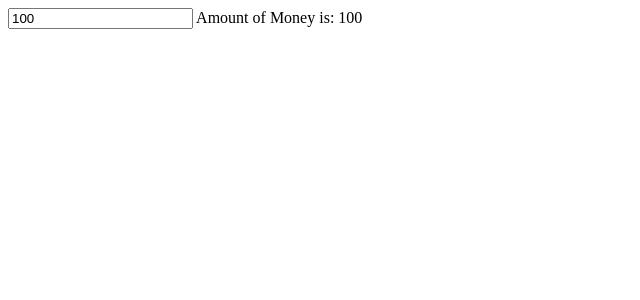
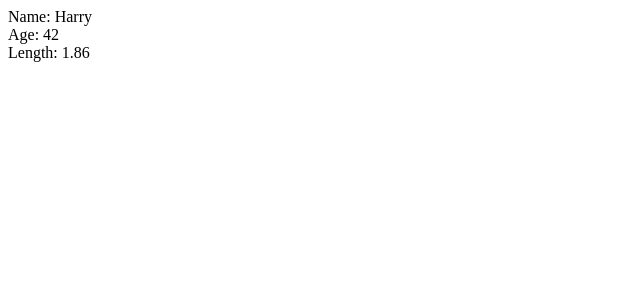
Before and after one commit to TheMies/AngularWorkshop, an Angular app: page / in a window 1280 px wide. Shown: the top 300 px of the page, without its empty margins (0-640 px from the left). Built offline with nearby package versions, Linux system fonts and the light colour scheme.

Commit message:
Workshop 08 Bind to an object

```diff
--- a/src/app/app.component.html
+++ b/src/app/app.component.html
@@ -1,4 +1,4 @@
-<!-- 06 Two-way binding -->
-<input type="text" [(ngModel)]="Money">
-
-Amount of Money is: {{Money}}
+<!-- 08 Bind to object -->
+<div>Name: {{user.name}}</div>
+<div>Age: {{user.age}}</div>
+<div>Length: {{user.length}}</div>
--- a/src/app/app.component.ts
+++ b/src/app/app.component.ts
@@ -6,18 +6,5 @@ import { Component } from '@angular/core';
   styleUrls: ['./app.component.css']
 })
 export class AppComponent {
-    money:number = 100; // backing field
-
-  get Money(): number{
-    return this.money;
-  }
-
-  set Money(value: number){
-    if (value > 1000){
-      alert("Value must be <= 1000");
-    }
-    else{
-      this.money = value;
-    }
-  }
+  user = {name:"Harry", age:42, length:1.86}
 }
```
